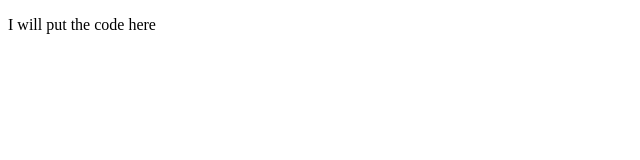
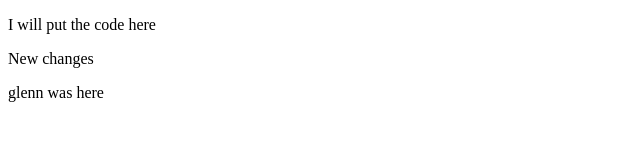
Before and after one commit to billybobrzr/BuyItDown, a plain HTML site: page index.html in a window 1280 px wide. Shown: the whole page, without its empty margins (0-640 px from the left). Drawn offline with Linux system fonts and the light colour scheme.

Commit message:
We need this too

```diff
--- a/index.html
+++ b/index.html
@@ -8,6 +8,8 @@
 </head>
 <body>
     <p>I will put the code here</p>
+    <p>New changes</p>
+    <p>glenn was here</p>
 
 </body>
 </html>
```
Also changed, not shown: 1 other file.
